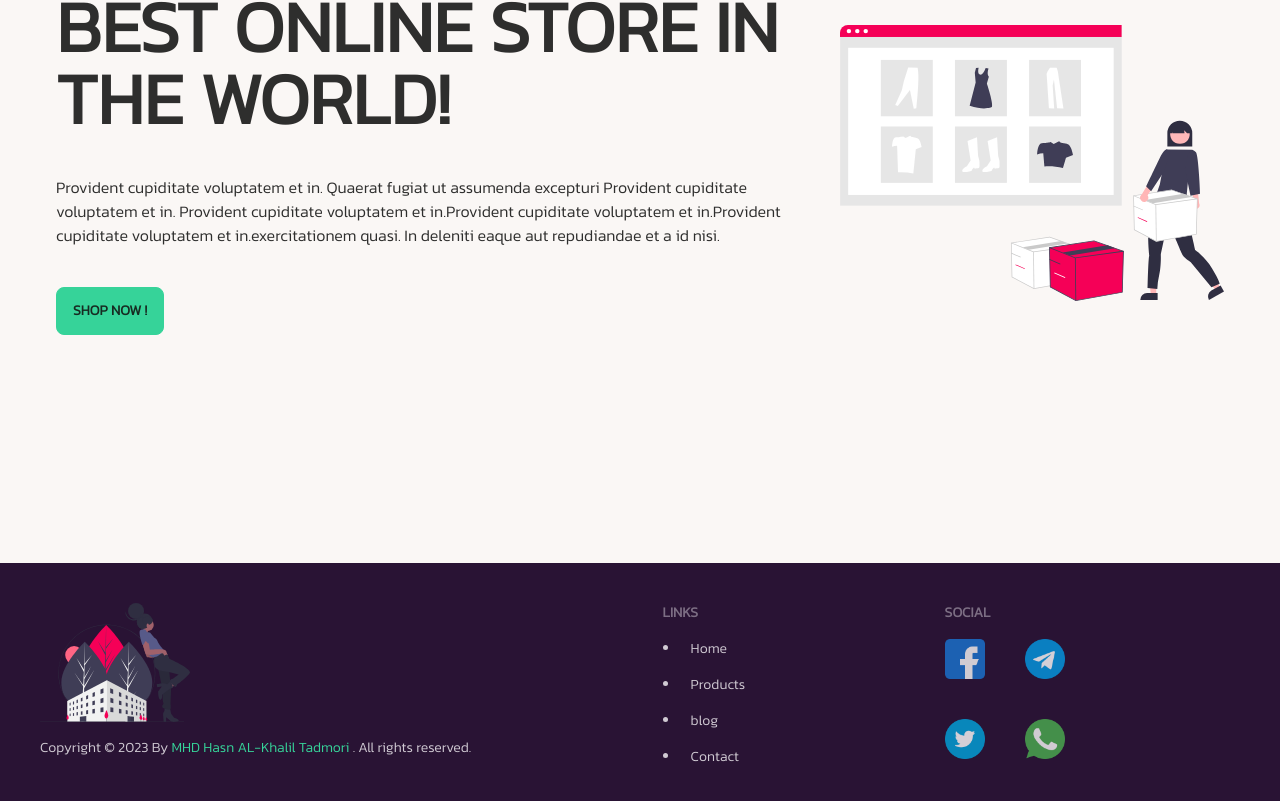
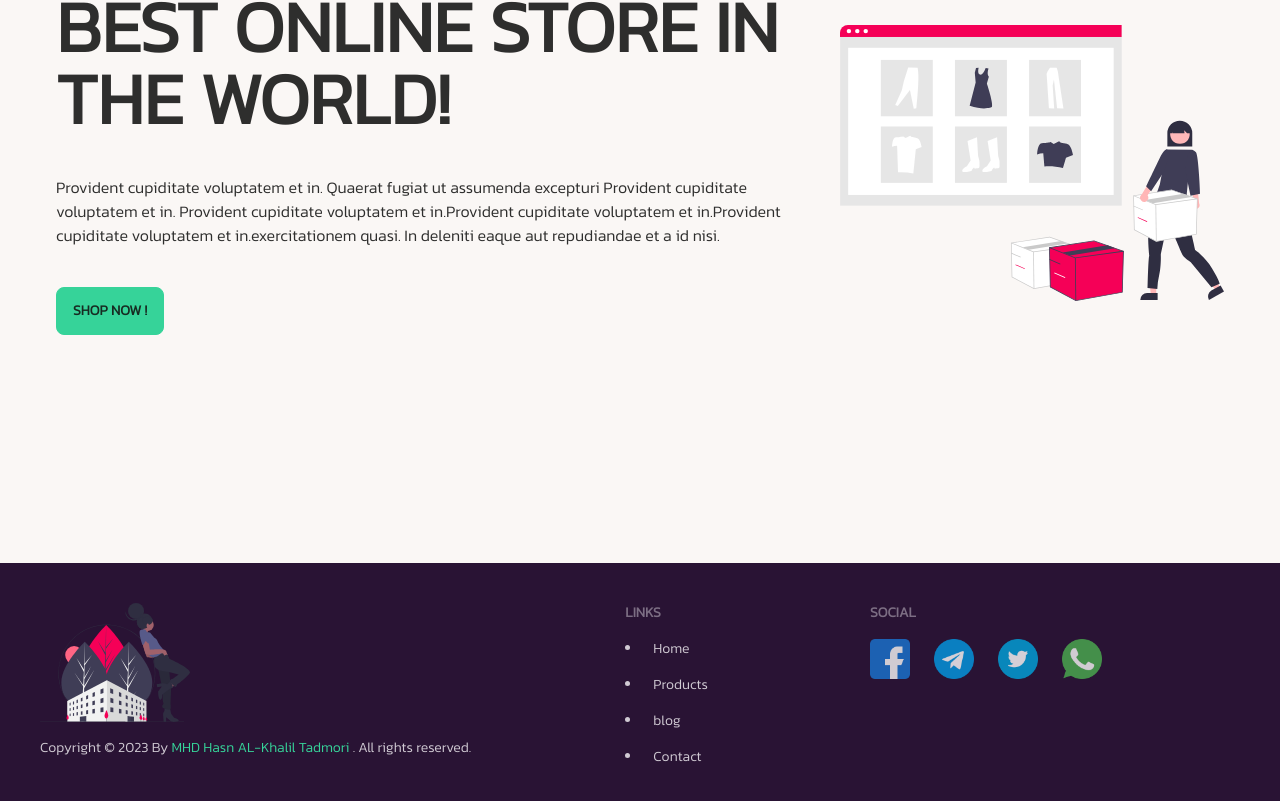
Before and after one commit to MHD-HSN-TD/NextJS-with-TailWind-css-Store-, a Next.js app: page / in a window 1280 px wide. Shown: the part 305-1106 px from the top of the page. Built offline with nearby package versions, Linux system fonts and the light colour scheme.

Commit message:
edit some css classes

```diff
--- a/src/app/(dynamic)/products/page.jsx
+++ b/src/app/(dynamic)/products/page.jsx
@@ -3,12 +3,12 @@ import DataFetch from '@/components/DataFetch/DataFetch'
 const Portfolio = () => {
     return (
         <div className=''>
+            <div className=' text-xl bg-secondary py-4 px-3'>
+                Products Page
+            </div>
+
+            <DataFetch ></DataFetch>
             <div className=''>
-                <div className=' text-xl bg-secondary py-4 px-3'>
-                    Products Page
-                </div>
-
-                <DataFetch ></DataFetch>
             </div>
         </div>
     )
--- a/src/components/DataFetch/DataFetch.jsx
+++ b/src/components/DataFetch/DataFetch.jsx
@@ -20,7 +20,7 @@ const DataFetch = async ({ ProId }) => {
     console.log(data)
 
     return (
-        <div className="grid  lg:grid-cols-4 gap-3 grid-cols-2 lg:px-40 my-6 ">
+        <div className="grid  lg:grid-cols-4 gap-3 grid-cols-2 lg:px-40 my-6 mx-3 ">
 
 
             {data.map(el => <Link href={`/products/${el.id}`} key={el.id}>
--- a/src/components/Footer/Footer.jsx
+++ b/src/components/Footer/Footer.jsx
@@ -21,7 +21,8 @@ const Footer = () => {
             {/* //?-----social start------- */}
             <div>
                 <span className="footer-title">Social</span>
-                <div className="grid  gap-10 grid-cols-2">
+                {/* <div className="grid  gap-10 grid-cols-2"> */}
+                <div className="flex flex-wrap lg:gap-6 gap-4">
                     {social.map(item =>
                         <Image
                             key={item.id}
```
